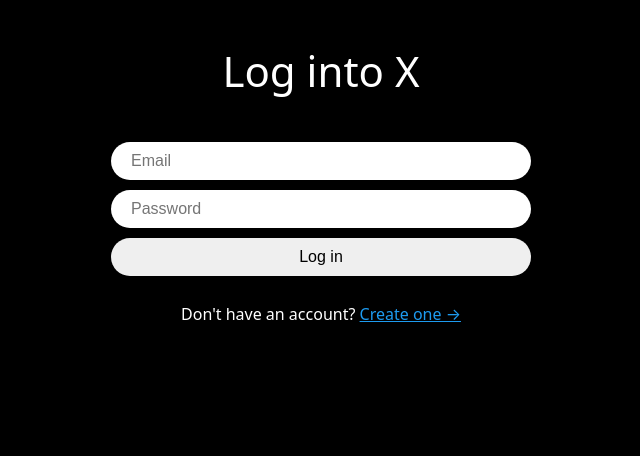
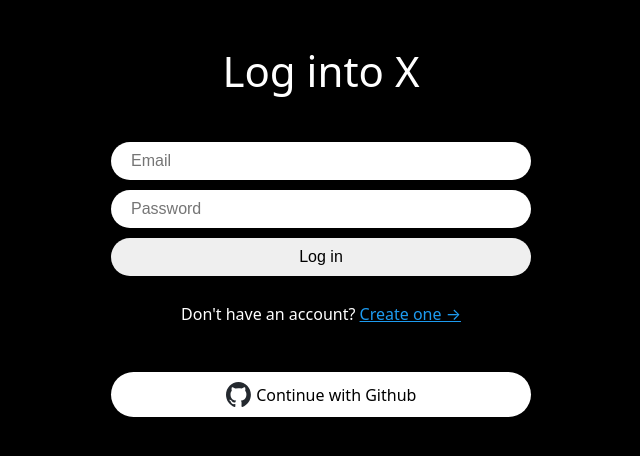
Before and after one commit to FE4902/HTMX, a React (Vite) app: page /login in a window 1280 px wide. Shown: the top 456 px of the page, without its empty margins (319-959 px from the left). Built offline with nearby package versions, Linux system fonts and the light colour scheme.

Commit message:
Github Login

```diff
--- /dev/null
+++ b/src/components/github-btn.tsx
@@ -0,0 +1,47 @@
+import {
+    GithubAuthProvider,
+    signInWithPopup,
+    signInWithRedirect,
+} from "firebase/auth";
+import styled from "styled-components";
+import { auth } from "../firebase";
+import { useNavigate } from "react-router-dom";
+
+const Button = styled.span`
+    display: flex;
+    align-items: center;
+    justify-content: center;
+    gap: 5px;
+    width: 100%;
+    padding: 10px 20px;
+    margin-top: 50px;
+    background-color: white;
+    color: black;
+    font-weight: 500;
+    border-radius: 50px;
+    border: 0;
+    cursor: pointer;
+`;
+
+const Logo = styled.img`
+    height: 25px;
+`;
+
+export default function GithubButton() {
+    const navigate = useNavigate();
+    const onClick = async () => {
+        try {
+            const provider = new GithubAuthProvider();
+            await signInWithPopup(auth, provider);
+            navigate("/");
+        } catch (error) {
+            console.error(error);
+        }
+    };
+    return (
+        <Button onClick={onClick}>
+            <Logo src="/github-logo.svg" />
+            Continue with Github
+        </Button>
+    );
+}
--- a/src/routes/create-account.tsx
+++ b/src/routes/create-account.tsx
@@ -11,6 +11,7 @@
     Title,
     Wrapper,
 } from "../components/auth-components";
+import GithubButton from "../components/github-btn";
 
 export default function CreateAccount() {
     const navigate = useNavigate();
@@ -96,6 +97,7 @@
             <Switcher>
                 Already have an account? <Link to="/login">Log in &rarr;</Link>
             </Switcher>
+            <GithubButton />
         </Wrapper>
     );
 }
--- a/src/routes/login.tsx
+++ b/src/routes/login.tsx
@@ -11,6 +11,7 @@
     Title,
     Wrapper,
 } from "../components/auth-components";
+import GithubButton from "../components/github-btn";
 
 export default function CreateAccount() {
     const navigate = useNavigate();
@@ -80,6 +81,7 @@
                 Don't have an account?{" "}
                 <Link to="/create-account">Create one &rarr;</Link>
             </Switcher>
+            <GithubButton />
         </Wrapper>
     );
 }
```
Also changed, not shown: public/github-logo.svg (added).
